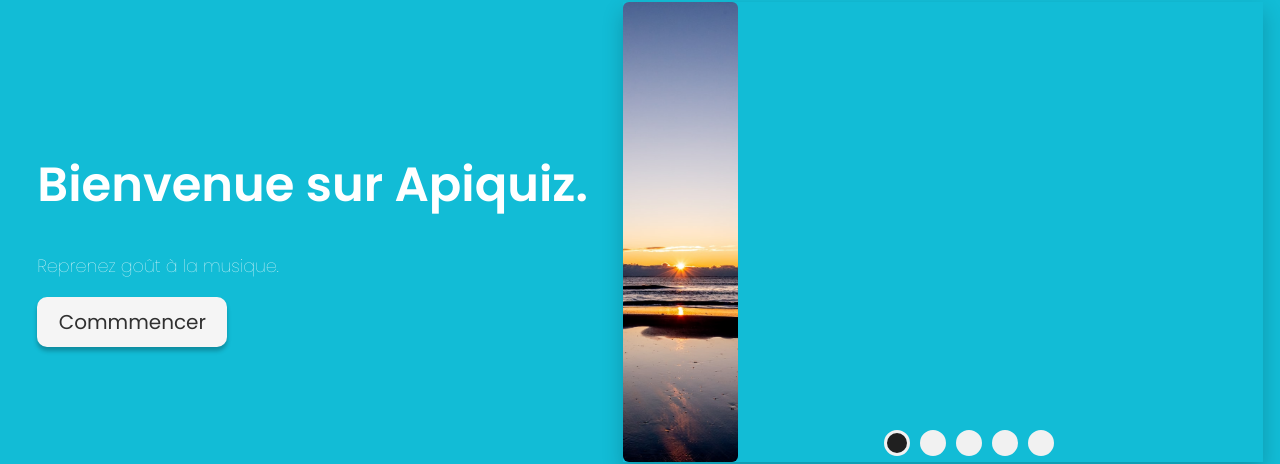
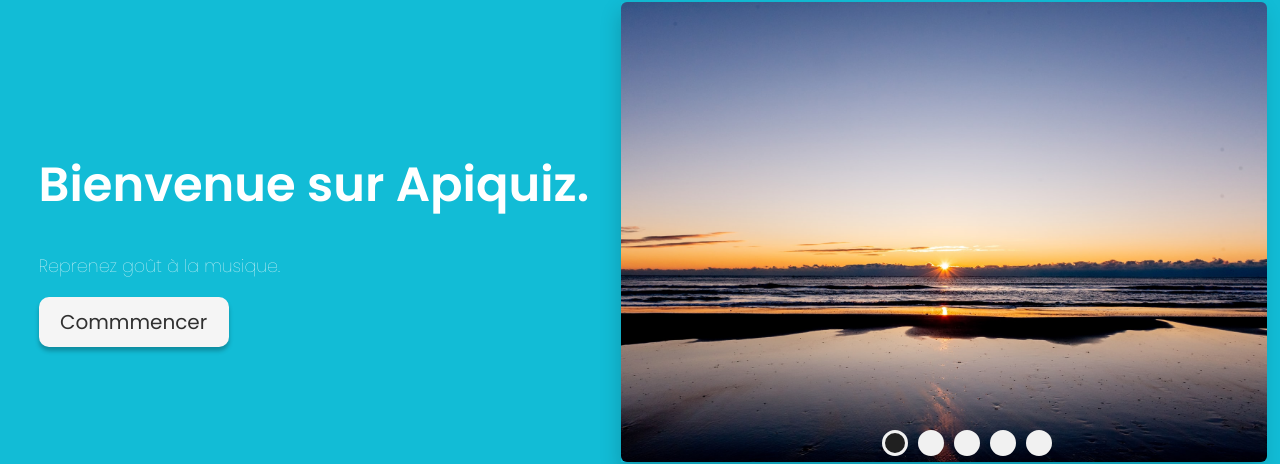
Before and after one commit to CyriacInfo/Api1000, a React (Create React App) app: page / in a window 1280 px wide. Shown: the part 132-596 px from the top of the page. Built offline with nearby package versions, Linux system fonts and the light colour scheme; no server answers.

Commit message:
Ajoute de quelque petit douceur dans un petit css

```diff
--- /dev/null
+++ b/src/components/Animation.css
@@ -0,0 +1,39 @@
+/* @media only screen and (max-width: 99999999px) {
+
+      div:first-of-type .SpanAnimationMain2{
+        animation: showup 7s;
+      }
+
+      div:last-of-type .SpanAnimationMain1{
+        width:0px;
+        animation: reveal 7s;
+      }
+
+      div:last-of-type .SpanAnimationMain1 {
+        margin-left:-355px;
+        animation: slidein 7s;
+      }
+
+      @keyframes showup {
+          0% {opacity:0;}
+          20% {opacity:1;}
+          80% {opacity:1;}
+          100% {opacity:0;}
+      }
+
+      @keyframes slidein {
+          0% { margin-left:-800px; }
+          20% { margin-left:-800px; }
+          35% { margin-left:0px; }
+          100% { margin-left:0px; }
+      }
+
+      @keyframes reveal {
+          0% {opacity:0;width:0px;}
+          20% {opacity:1;width:0px;}
+          30% {width:355px;}
+          80% {opacity:1;}
+          100% {opacity:0;width:355px;}
+      }
+
+} */
--- a/src/components/PagePrincipale.jsx
+++ b/src/components/PagePrincipale.jsx
@@ -1,7 +1,7 @@
 import React, { useEffect, useState } from "react";
 import axios from "axios";
-
 import "./pagePrincipale.css";
+import "./Animation.css"
 import RechercheStyle from "./RechercheStyle";
 import Slider from "./Slider";
 import RechercheAnnee from "./RechercheAnnee";
@@ -59,9 +59,9 @@ export default function PagePrincipale() {
         <>
           <div className="BodyMain">
             <div className="TextMain">
-              <h1>Bienvenue sur Apiquiz.</h1>
-              <h3>Reprenez goût à la musique.</h3>
-              <button className="ButtonBodyMain" type="button">
+              <h1>Bienvenue sur <span className="SpanAnimationMain1">Apiquiz.</span></h1>
+              <h3><span className="SpanAnimationMain2">Reprenez goût à la musique.</span></h3>
+              <button className="ButtonBodyMain" type ="button">
               Commmencer
               </button>
               </div>
--- a/src/components/Slider.css
+++ b/src/components/Slider.css
@@ -1,19 +1,19 @@
-.slide {
-  width: 9%;
-  height: calc(300px + 10rem);
-  position: absolute;
-  opacity: 0;
-  transition: opacity ease-in-out 0.4s;
-}
-
 @media only screen and (max-width: 800px) {
   .slide img {
-    width: 1075%;
+    width: 1242%;
     height: 100%;
     object-fit: cover;
     border-radius: 6px;
     text-align: center;
     position: absolute;
+  }
+
+  .slide {
+    width: 7.5%;
+    height: calc(300px + 10rem);
+    position: absolute;
+    opacity: 0;
+    transition: opacity ease-in-out 0.4s;
   }
 
   .container-slider {
@@ -23,17 +23,33 @@
     box-shadow: 0 10px 20px rgba(0, 0, 0, 0.2);
     width: 53vh;
 }
+
+.container-dots {
+  position: absolute;
+  bottom: -244px;
+  left: 52%;
+  transform: translateX(-52%);
+  display: flex;
+}
 }
 
 @media only screen and (min-width: 800px) {
   .slide img {
-    width: 100%;
+    width: 673%;
     height: 100%;
     object-fit: cover;
     border-radius: 6px;
     justify-content: center;
     text-align: center;
     align-items: center;
+  }
+
+  .slide {
+    width: 7.5%;
+    height: calc(300px + 10rem);
+    position: absolute;
+    opacity: 0;
+    transition: opacity ease-in-out 0.4s;
   }
 
   .container-slider {
@@ -43,6 +59,14 @@
     align-items: center;
     justify-content: right;
     box-shadow: 0 10px 20px rgba(0, 0, 0, 0.2);
+  }
+
+  .container-dots {
+    position: relative;
+    bottom: -428px;
+    left: 90%;
+    transform: translateX(-50%);
+    display: flex;
   }
 }
 
@@ -87,13 +111,6 @@
   transform: translateY(-60%);
 }
 
-.container-dots {
-  position: relative;
-  bottom: -428px;
-  left: 90%;
-  transform: translateX(-50%);
-  display: flex;
-}
 .dot {
   width: 20px;
   height: 20px;
--- a/src/components/pagePrincipale.css
+++ b/src/components/pagePrincipale.css
@@ -95,6 +95,9 @@ body {
     font-size: large;
   }
 
+  .TextMain {
+    margin-bottom: 20px;
+  }
 }
 
 @media only screen and (min-width: 801px) {
@@ -155,6 +158,7 @@ body {
 
   .TextMain {
     margin-left: 20px;
+    margin-right: -5px;
   }
 }
 
```
Lines whose indentation alone changed are shown as unchanged.
